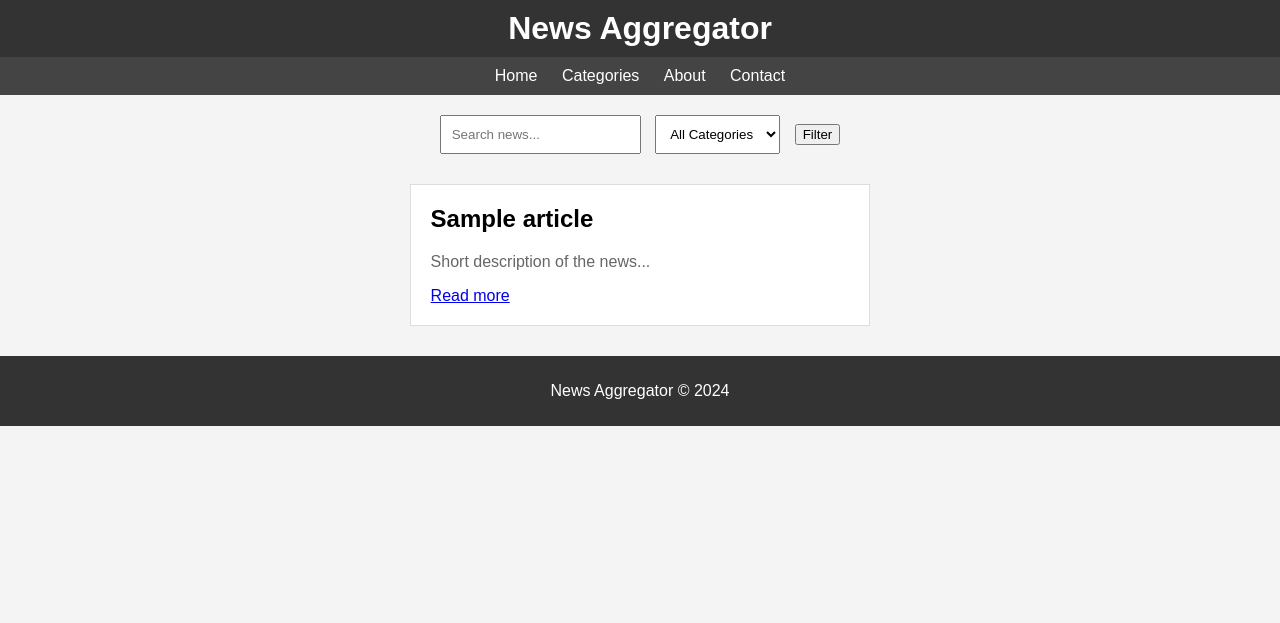
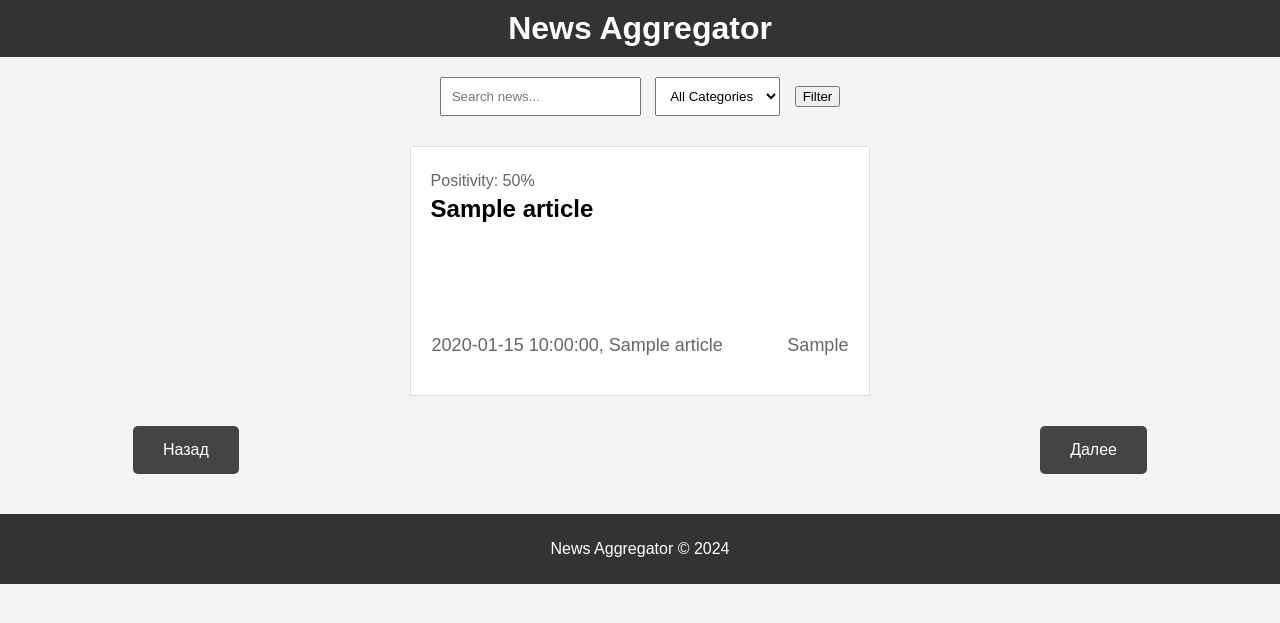
Before and after one commit to EgorPlotnikovRus/NewsAggregator, a FastAPI app: page / in a window 1280 px wide. Shown: the top 623 px of the page. Run offline with FastAPI, Linux system fonts and the light colour scheme; tables that the repository leaves empty hold one stand-in row (values such as "Sample post").

Commit message:
frontend

```diff
--- a/templates/test.html
+++ b/templates/test.html
@@ -42,18 +42,48 @@
             justify-content: space-around;
         }
         .news-item {
+            display: flex;
+            flex-direction: column; /* Устанавливаем вертикальное направление для флекс-контейнера */
+            justify-content: space-between; /* Размещаем элементы так, чтобы свободное пространство между ними было распределено */
             background-color: #fff;
             margin: 10px;
             padding: 20px;
             border: 1px solid #ddd;
             width: 45%;
             box-sizing: border-box;
+            height: 250px; /* Задайте фиксированную высоту или используйте min-height */
         }
         .news-item h2 {
             margin-top: 0;
         }
         .news-item p {
             color: #666;
+        }
+        .datecat {
+            display: flex;
+            justify-content: space-between; /* Распределение пространства между элементами */
+            padding: 1px; /* Отступы внутри контейнера */
+            margin-top: auto; /* Отодвигает блок с датой и категорией вниз */
+        }
+        .date {
+            font-size: 18px; /* Размер шрифта для дополнительных данных */
+            color: #333;
+            margin-right: auto; /* Отодвигает текст 1 к левому краю */
+        }
+        .category {
+            font-size: 18px; /* Размер шрифта для дополнительных данных */
+            color: #333; /* Цвет текста */
+            margin-left: auto; /* Отодвигает текст 2 к правому краю */
+        }
+        .source {
+            font-size: 18px; /* Размер шрифта для дополнительных данных */
+            color: #333; /* Цвет текста */
+            margin: 5px 0; /* Отступы между строками */
+        }
+        .positivity {
+            font-size: 16px; /* Размер шрифта для дополнительных данных */
+            color: #333; /* Цвет текста */
+            margin: 5px 0; /* Отступы между строками */
         }
         .filters {
             margin: 20px 0;
@@ -70,18 +100,30 @@
             padding: 10px 0;
             margin-top: 20px;
         }
+        .pagination {
+            display: flex;
+            justify-content: space-between; /* Распределение кнопок по краям */
+            margin: 20px 0;
+        }
+        .pagination button {
+            padding: 15px 30px; /* Увеличенные отступы для кнопок */
+            margin: 0 5px;
+            background-color: #444;
+            color: #fff;
+            border: none;
+            cursor: pointer;
+            font-size: 16px; /* Увеличенный размер шрифта */
+            border-radius: 5px; /* Скругленные углы */
+        }
+        .pagination button:hover {
+            background-color: #555; /* Цвет при наведении */
+        }
     </style>
 </head>
 <body>
     <header>
         <h1>News Aggregator</h1>
     </header>
-    <nav>
-        <a href="#">Home</a>
-        <a href="#">Categories</a>
-        <a href="#">About</a>
-        <a href="#">Contact</a>
-    </nav>
     <div class="container">
         <div class="filters">
             <input type="text" id="search" placeholder="Search news...">
@@ -94,17 +136,22 @@
             </select>
             <button onclick="filterNews()">Filter</button>
         </div>
-        {% for article in articles %}
         <div id="news-list">
-            <!-- Пример новостей -->
-            <div class="news-item">
-                <h2>{{ article.title }}</h2>
-                <p>Short description of the news...</p>
-                <a href="#" onclick="viewDetails(1)">Read more</a>
+            {% for article in articles %}
+            <div class="news-item" onclick="viewDetails(1)" style="cursor: pointer;">
+                <p class="positivity">Positivity: 50%</p>
+                <h2> {{ article.title }}</h2>
+                <div class="datecat">
+                    <p class="date">{{article.pub_date}}, {{article.resurse_name}} </p>
+                    <p class="category">{{article.category}}</p>
+                </div>
             </div>
-            <!-- Другие новости -->
+            {% endfor %}
         </div>
-        {% endfor %}
+        <div class="pagination">
+            <button onclick="navigate(-1)">Назад</button>
+            <button onclick="navigate(1)">Далее</button>
+        </div>
     </div>
     <footer>
         <p>News Aggregator &copy; 2024</p>
@@ -125,6 +172,17 @@
             console.log("News ID: ", newsId);
             // Здесь можно сделать запрос к API для получения деталей новости
         }
+
+        function navigate(direction) {
+            // Функция для навигации по страницам
+            if (direction === -1) {
+                console.log("Navigate to previous page");
+                // Здесь добавьте логику для перехода на предыдущую страницу
+            } else if (direction === 1) {
+                console.log("Navigate to next page");
+                // Здесь добавьте логику для перехода на следующую страницу
+            }
+        }
     </script>
 </body>
 </html>
```
